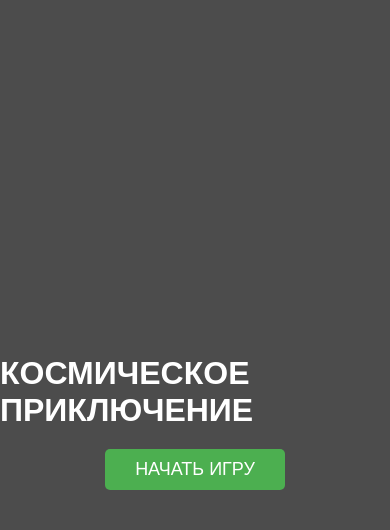
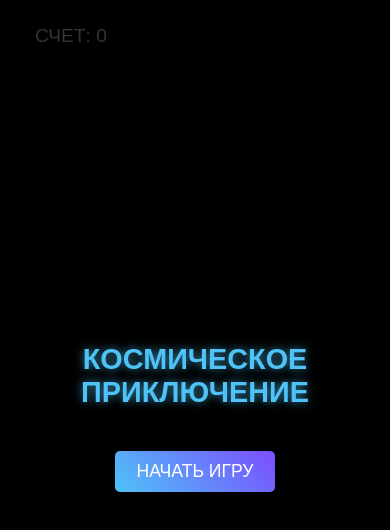
Before and after one commit to baxdanix/telegram-ball-game, a website: page public/index.html in a window 390 px wide. Drawn offline with Linux system fonts and the light colour scheme.

Commit message:
Update style.css

```diff
--- a/public/style.css
+++ b/public/style.css
@@ -5,9 +5,10 @@
 }
 
 body {
-    font-family: Arial, sans-serif;
+    font-family: 'Arial', sans-serif;
     overflow: hidden;
     touch-action: manipulation;
+    background-color: #000;
 }
 
 .game-container {
@@ -26,19 +27,28 @@ body {
     flex-direction: column;
     justify-content: center;
     align-items: center;
-    background: rgba(0, 0, 0, 0.7);
+    background: rgba(0, 0, 0, 0.8);
     color: white;
     z-index: 100;
+    text-align: center;
+}
+
+.menu-screen h1 {
+    font-size: 2.5rem;
+    margin-bottom: 2rem;
+    color: #4fc3f7;
+    text-shadow: 0 0 10px rgba(79, 195, 247, 0.7);
 }
 
 .hidden {
-    display: none;
+    display: none !important;
 }
 
 #gameCanvas {
     display: block;
     width: 100%;
     height: 100%;
+    background-color: #000;
 }
 
 .game-ui {
@@ -46,30 +56,57 @@ body {
     top: 20px;
     left: 20px;
     color: white;
-    font-size: 24px;
+    font-size: 1.5rem;
     z-index: 10;
+    background: rgba(0, 0, 0, 0.5);
+    padding: 5px 15px;
+    border-radius: 5px;
 }
 
 .btn {
-    padding: 10px 30px;
-    margin-top: 20px;
-    background: #4CAF50;
+    padding: 12px 30px;
+    margin: 10px;
+    background: linear-gradient(45deg, #4fc3f7, #7c4dff);
     color: white;
     border: none;
     border-radius: 5px;
-    font-size: 18px;
+    font-size: 1.1rem;
     cursor: pointer;
+    transition: all 0.3s;
+    min-width: 200px;
 }
 
 .btn:hover {
-    background: #45a049;
+    transform: translateY(-3px);
+    box-shadow: 0 5px 15px rgba(79, 195, 247, 0.4);
+}
+
+.btn:active {
+    transform: translateY(1px);
 }
 
 .game-over-screen {
-    background: rgba(0, 0, 0, 0.8);
+    background: rgba(0, 0, 0, 0.9);
 }
 
 .final-score {
     margin: 20px 0;
-    font-size: 24px;
+    font-size: 1.8rem;
+    color: #4fc3f7;
 }
+
+/* Адаптив для мобильных */
+@media (max-width: 768px) {
+    .menu-screen h1 {
+        font-size: 1.8rem;
+    }
+
+    .btn {
+        padding: 10px 20px;
+        min-width: 160px;
+    }
+
+    .game-ui {
+        font-size: 1.2rem;
+    }
+}
```
